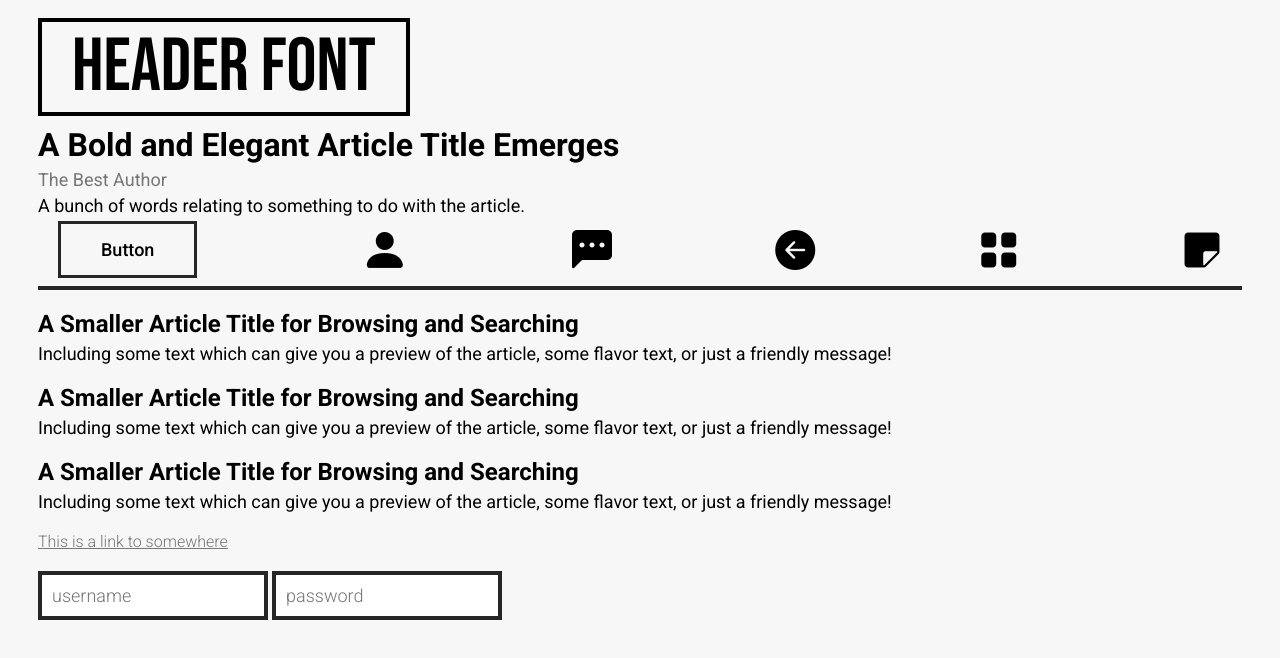
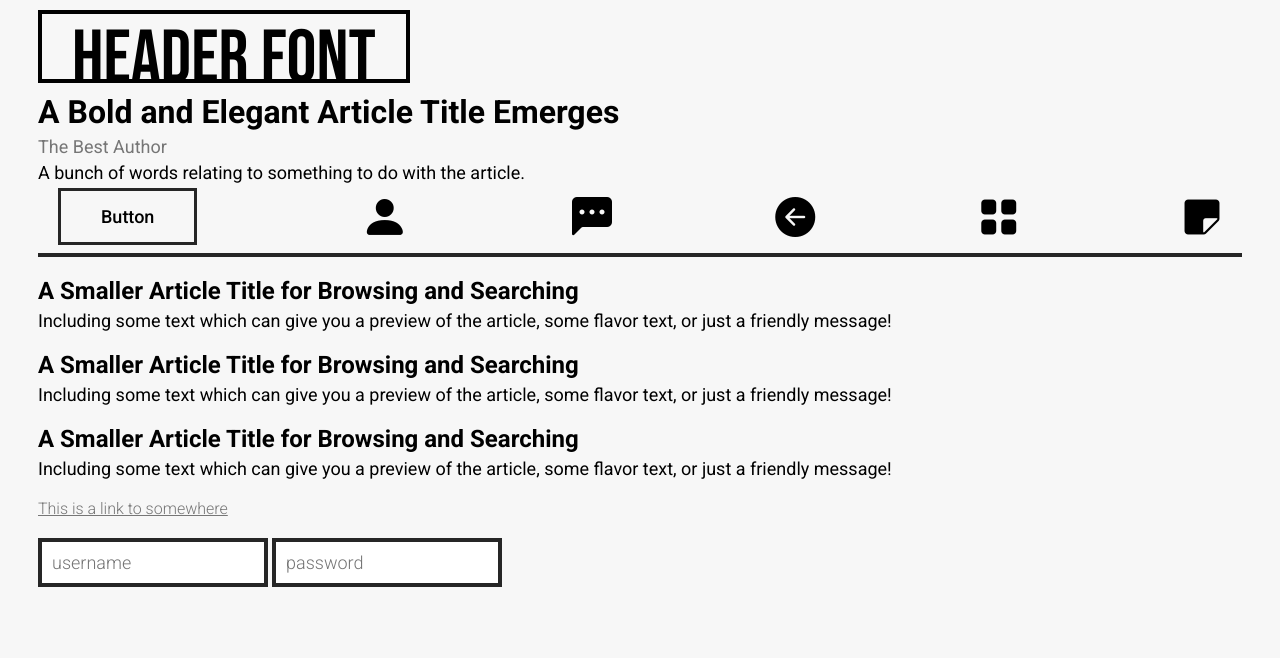
Before and after one commit to Ajdj100/proj_6_web, a website: page Public/demo.html in a window 1280 px wide. Drawn offline with nearby package versions, Linux system fonts and the light colour scheme.

Commit message:
Minor tweaks to h1 and full site sizing

```diff
--- a/Public/styles.css
+++ b/Public/styles.css
@@ -9,9 +9,6 @@
 
 body {
   background-color: #f7f7f7;
-  max-width: 1800px;
-  display: flex;
-  flex-direction: column;
 }
 
 button {
@@ -36,13 +33,13 @@ h1 {
   font-family: "Bebas Neue", sans-serif;
   font-weight: 400;
   font-style: normal;
-  font-size: 75;
+  font-size:75;
   border: solid 4px;
   text-align: center;
   padding-left: 30px;
   padding-right: 30px;
   width: fit-content;
-  height: 90px;
+  height: 65px;
   margin-top: 10px;
   margin-bottom: 10px;
 }
```
